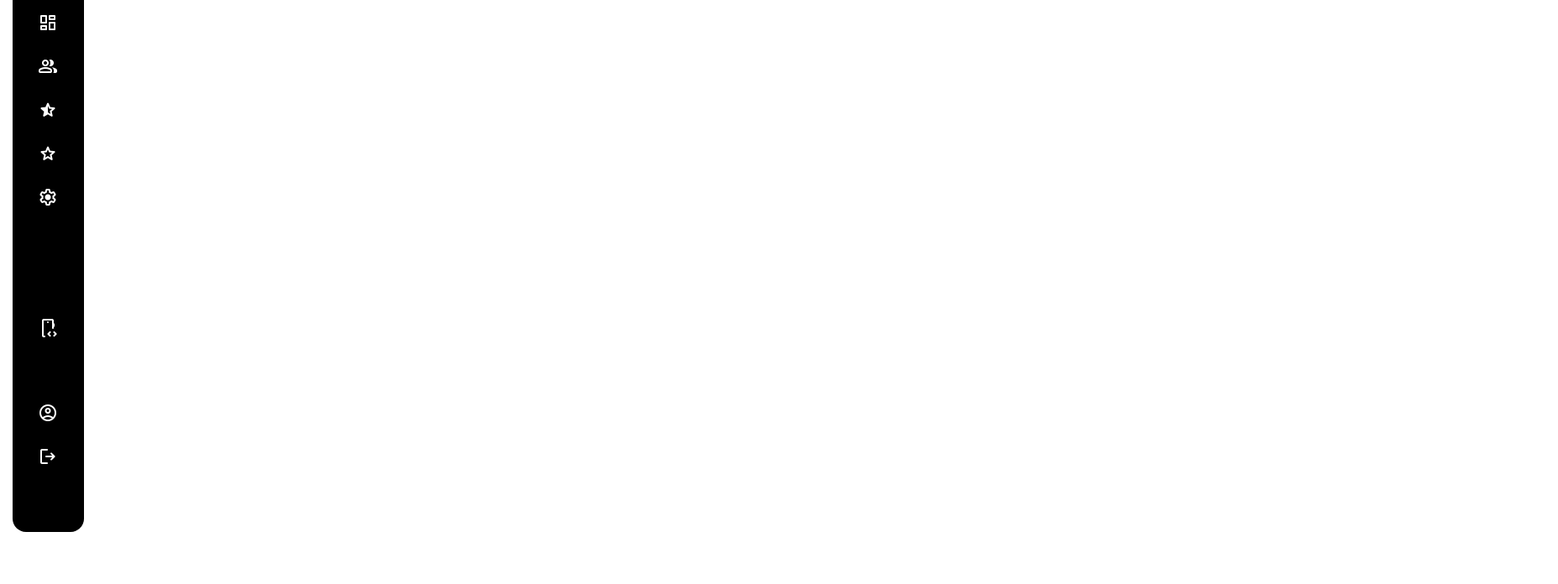
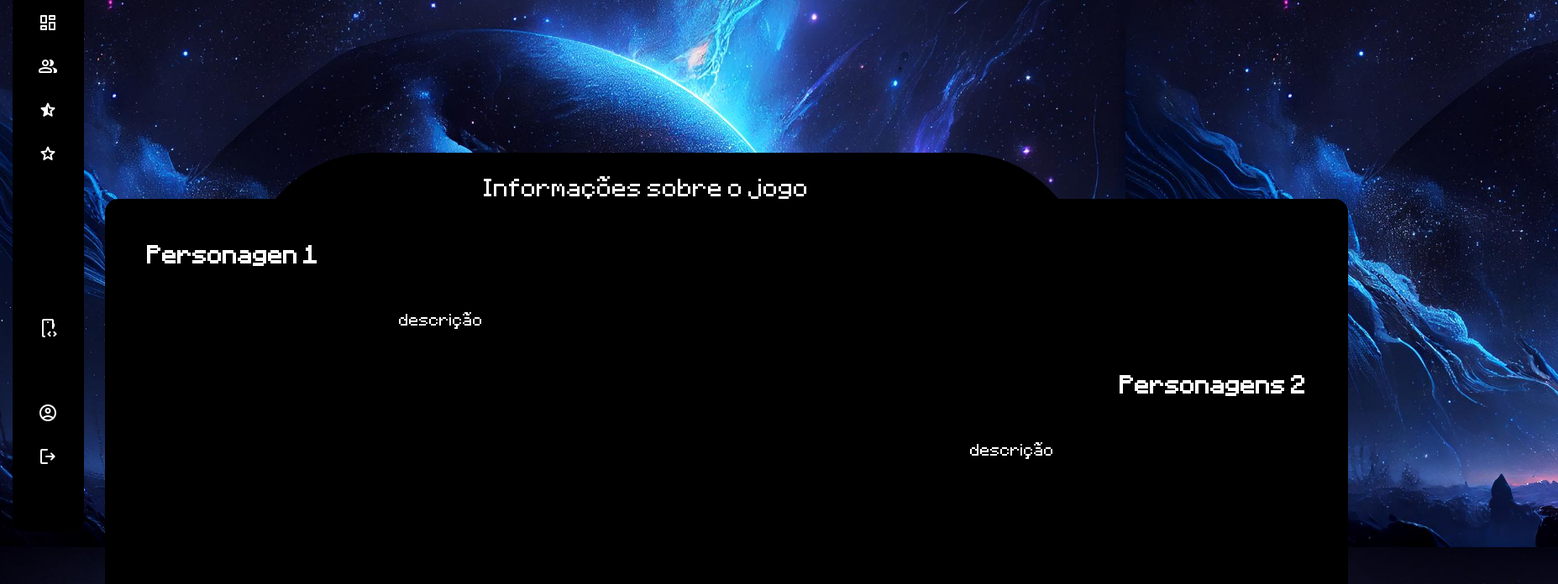
Before and after one commit to wellinton523/Imphyria-site, a plain HTML site: page personagens.html in a window 1280 px wide. Shown: the part 148-844 px from the top of the page at 84% size, 1855 px wide, since content can reach past the window. Before the commit the page ends 800 px from the top, so only its background shows below. Drawn offline with nearby package versions, Linux system fonts and the light colour scheme.

Commit message:
imphyria(site)

```diff
--- a/informacoes-style.css
+++ b/informacoes-style.css
@@ -288,17 +288,18 @@ left: 65px;
 
 .info-background{
 
-    width: 1000px;
+    width: 125vh;
     position: absolute;
-    margin: 330px;
+    margin-top: 330px;
+    margin-left: 23%;
     border-radius:150px;
-    height: calc(99vh - 16px);
+    height: calc(100vh - 16px);
     background-color: rgb(0, 0, 0);
 
 }
 .s-info-header{
     top: 260px;
-    width: 1400px;
+    width: calc(200vh - 120px);
     position: absolute;
     margin: 125px;
     border-radius: 16px;
@@ -308,9 +309,11 @@ left: 65px;
 
 .info-background-txt{
     font-size: x-large;
+    display: flex;
     position: absolute;
     margin-top: 25px;
-    transform: translateX(315px);
+    width: 95%;
+    justify-content: center;
     color: white;
     cursor: default;
 }
@@ -319,8 +322,11 @@ left: 65px;
     margin: 50px;
 }
 .info-txt{
+    display: flex;
+    width: 50%;
+    max-width: 50%;
     position: sticky;
-    transform: translateY(-0px);
     margin: 50px;
+    margin-left: 90px;
     color: white;
 }
--- a/personagens-style.css
+++ b/personagens-style.css
@@ -7,6 +7,10 @@
     padding: 0;
     box-sizing: border-box;
     font-family: pixel;
+}
+html{
+    scroll-behavior: smooth;
+    scroll-padding-top: 100px;
 }
 
 body{
@@ -270,3 +274,76 @@ left: 65px;
 .side_bar_nav .nav-link .current-link{
     color: rgb(0, 0, 0);
 }
+
+.background {
+    position: sticky;
+    background-image: url("img/background.jpg");
+    background-position: center;
+    background-size: cover;
+
+    height: 100vh;
+
+
+}
+
+.info-background{
+
+    width: 125vh;
+    position: absolute;
+    margin-top: 330px;
+    margin-left: 23%;
+    border-radius:150px;
+    height: calc(100vh - 16px);
+    background-color: rgb(0, 0, 0);
+
+}
+.s-info-header{
+    top: 260px;
+    width: calc(200vh - 120px);
+    position: absolute;
+    margin: 125px;
+    border-radius: 16px;
+    height: calc(99vh - 16px);
+    background-color: black;
+}
+
+.info-background-txt{
+    font-size: x-large;
+    display: flex;
+    position: absolute;
+    margin-top: 25px;
+    width: 95%;
+    justify-content: center;
+    color: white;
+    cursor: default;
+}
+.theme-l{
+    display: block;
+    transform: translateX(00px);
+    color: white;
+    margin: 50px;
+}
+.info-txt-l{
+    display: flex;
+    text-align: left;
+    position: sticky;
+    transform: translateX(300px);
+    margin: 50px;
+    color: white;
+}
+.theme-r{
+    position: sticky;
+    display: block;
+    text-align: right;
+    transform: translateX(00px);
+    color: white;
+    margin: 50px;
+}
+.info-txt-r{
+    display: block;
+    text-align: right;
+    position: sticky;
+    transform: translateX(-300px);
+    margin: 50px;
+    color: white;
+}
--- a/personagens.html
+++ b/personagens.html
@@ -10,7 +10,36 @@
     <link rel="stylesheet" href="personagens-style.css">
 
 </head>
-<body>
+<body class="background">
+    <div class="info-background">
+        <span class="info-background-txt">
+            Informações sobre o jogo
+        </span>
+
+    </div>
+    <div class="s-info-header">
+        <section>
+            <h2 class="theme-l">
+                Personagen 1
+            </h2>
+            <p class="info-txt-l">
+                descrição
+
+            </p>
+        </section>
+        <section>
+            <h2 class="theme-r">
+                Personagens 2
+            </h2>
+            <p class="info-txt-r">
+                descrição
+
+
+            </p>
+        </section>
+
+
+    </div>
 
     <header class="sidebar">
         <div>
@@ -60,13 +89,6 @@
                                 <span class="nav-label">Updates</span>
                             </a>
                             <span class="link-tip">Updates</span>
-                        </li>
-                        <li class="nav_iten">
-                            <a href="#" class="nav-link">
-                                <span class="nav-icon material-symbols-rounded">settings</span>
-                                <span class="nav-label">Configurações</span>
-                            </a>
-                            <span class="link-tip">Configurações</span>
                         </li>
 
 
```
Also changed, not shown: index.html (+0 -17 lines), informacoes.html (+9 -7 lines).
